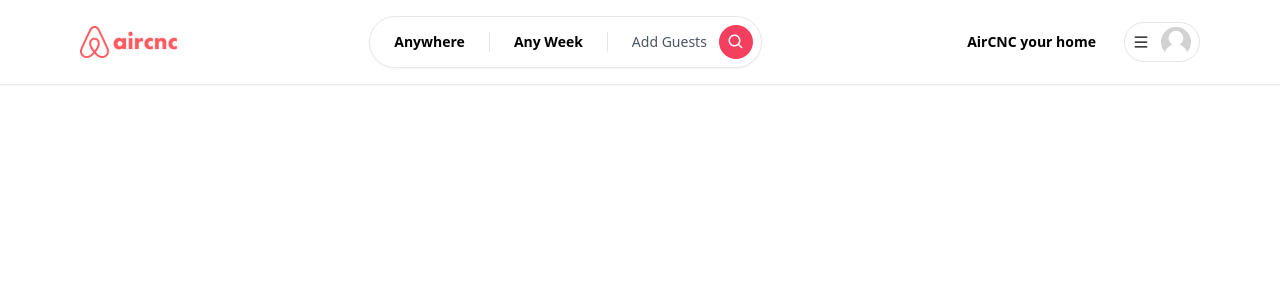
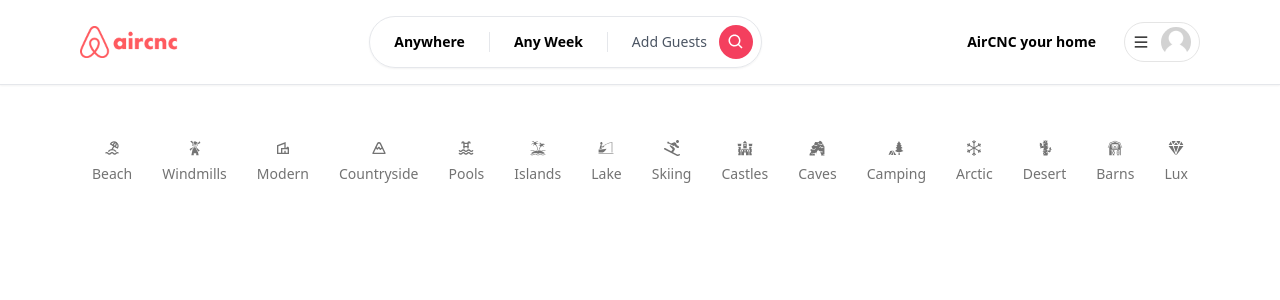
Before and after one commit to emon1995/aircnc-client, a React (Vite) app: page / in a window 1280 px wide. Shown: the top 300 px of the page. Built offline with nearby package versions, Linux system fonts and the light colour scheme; no server answers.

Commit message:
categories added

```diff
--- /dev/null
+++ b/src/components/Categories/Categories.jsx
@@ -0,0 +1,22 @@
+import React from "react";
+import Container from "../Shared/Container";
+import { categories } from "./CategoriesData";
+import CategoryBox from "./CategoryBox";
+
+const Categories = () => {
+  return (
+    <Container>
+      <div className="pt-4 flex flex-row items-center justify-between overflow-x-auto">
+        {categories.map((item) => (
+          <CategoryBox
+            key={item.label}
+            label={item.label}
+            icon={item.icon}
+          ></CategoryBox>
+        ))}
+      </div>
+    </Container>
+  );
+};
+
+export default Categories;
--- /dev/null
+++ b/src/components/Categories/CategoriesData.js
@@ -0,0 +1,93 @@
+import { TbBeach, TbMountain, TbPool } from "react-icons/tb";
+import {
+  GiBarn,
+  GiBoatFishing,
+  GiCactus,
+  GiCastle,
+  GiCaveEntrance,
+  GiForestCamp,
+  GiIsland,
+  GiWindmill,
+} from "react-icons/gi";
+import { FaSkiing } from "react-icons/fa";
+import { BsSnow } from "react-icons/bs";
+import { IoDiamond } from "react-icons/io5";
+import { MdOutlineVilla } from "react-icons/md";
+
+export const categories = [
+  {
+    label: "Beach",
+    icon: TbBeach,
+    description: "This property is close to the beach!",
+  },
+  {
+    label: "Windmills",
+    icon: GiWindmill,
+    description: "This property is has windmills!",
+  },
+  {
+    label: "Modern",
+    icon: MdOutlineVilla,
+    description: "This property is modern!",
+  },
+  {
+    label: "Countryside",
+    icon: TbMountain,
+    description: "This property is in the countryside!",
+  },
+  {
+    label: "Pools",
+    icon: TbPool,
+    description: "This is property has a beautiful pool!",
+  },
+  {
+    label: "Islands",
+    icon: GiIsland,
+    description: "This property is on an island!",
+  },
+  {
+    label: "Lake",
+    icon: GiBoatFishing,
+    description: "This property is near a lake!",
+  },
+  {
+    label: "Skiing",
+    icon: FaSkiing,
+    description: "This property has skiing activities!",
+  },
+  {
+    label: "Castles",
+    icon: GiCastle,
+    description: "This property is an ancient castle!",
+  },
+  {
+    label: "Caves",
+    icon: GiCaveEntrance,
+    description: "This property is in a spooky cave!",
+  },
+  {
+    label: "Camping",
+    icon: GiForestCamp,
+    description: "This property offers camping activities!",
+  },
+  {
+    label: "Arctic",
+    icon: BsSnow,
+    description: "This property is in arctic environment!",
+  },
+  {
+    label: "Desert",
+    icon: GiCactus,
+    description: "This property is in the desert!",
+  },
+  {
+    label: "Barns",
+    icon: GiBarn,
+    description: "This property is in a barn!",
+  },
+  {
+    label: "Lux",
+    icon: IoDiamond,
+    description: "This property is brand new and luxurious!",
+  },
+];
--- /dev/null
+++ b/src/components/Categories/CategoryBox.jsx
@@ -0,0 +1,12 @@
+import React from "react";
+
+const CategoryBox = ({ label, icon: Icon }) => {
+  return (
+    <div className="flex flex-col items-center justify-center gap-2 p-3 border-b-2 hover:text-neutral-800 border-transparent text-neutral-500">
+      <Icon />
+      <div className="text-sm font-medium">{label}</div>
+    </div>
+  );
+};
+
+export default CategoryBox;
--- a/src/layouts/Main.jsx
+++ b/src/layouts/Main.jsx
@@ -1,9 +1,13 @@
+import { Outlet } from "react-router-dom";
 import Navbar from "../components/Shared/Navbar/Navbar";
 
 const Main = () => {
   return (
     <div>
       <Navbar></Navbar>
+      <div className="pb-20 pt-28">
+        <Outlet />
+      </div>
     </div>
   );
 };
--- /dev/null
+++ b/src/pages/Home.jsx
@@ -0,0 +1,12 @@
+import React from "react";
+import Categories from "../components/Categories/Categories";
+
+const Home = () => {
+  return (
+    <div>
+      <Categories></Categories>
+    </div>
+  );
+};
+
+export default Home;
```
Also changed, not shown: src/routes/Routes.jsx (+11 -4 lines).
